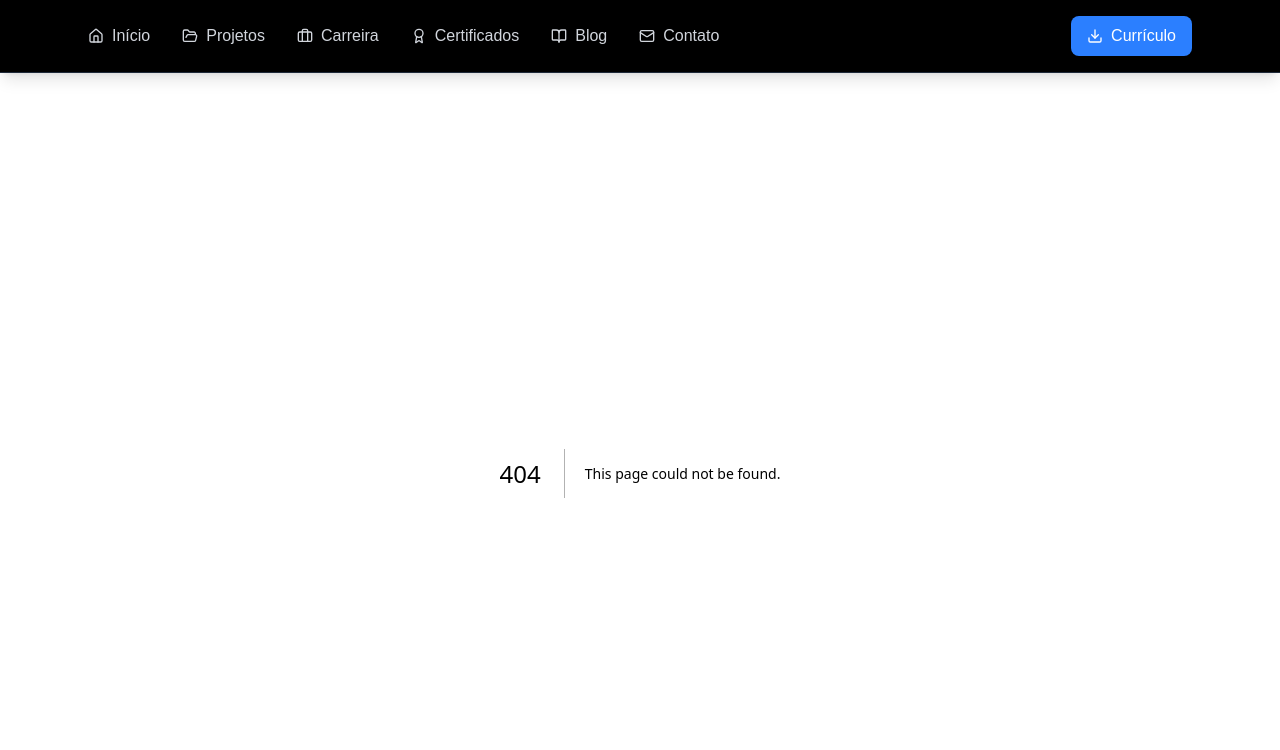
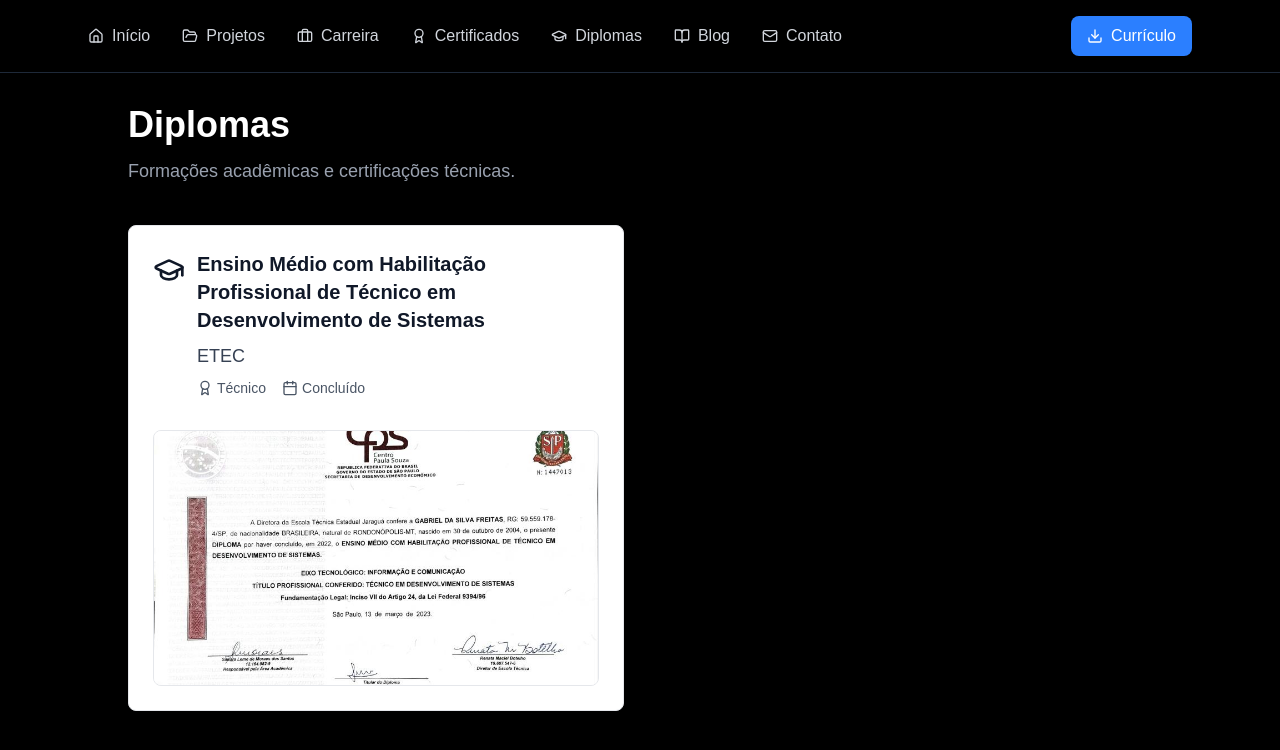
Before and after one commit to Freitassync/freitas-projetos, a Next.js app: page /diplomas in a window 1280 px wide. Before the commit this address had no page. Shown: the top 750 px of the page. Built offline with nearby package versions, Linux system fonts and the light colour scheme.

Commit message:
feat(diplomas): add diplomas page and improve README documentation

```diff
--- a/src/app/Navbar.tsx
+++ b/src/app/Navbar.tsx
@@ -1,5 +1,5 @@
 import Link from "next/link";
-import { Home, FolderOpen, Mail, BookOpen, Download, Award, Briefcase } from "lucide-react";
+import { Home, FolderOpen, Mail, BookOpen, Download, Award, Briefcase, GraduationCap } from "lucide-react";
 
 export default function Navbar() {
   return (
@@ -31,6 +31,12 @@ export default function Navbar() {
             </Link>
           </li>
           <li>
+            <Link href="/diplomas" className="flex items-center gap-2 text-gray-300 hover:text-white transition-colors">
+              <GraduationCap className="w-4 h-4" />
+              Diplomas
+            </Link>
+          </li>
+          <li>
             <Link href="/blog" className="flex items-center gap-2 text-gray-300 hover:text-white transition-colors">
               <BookOpen className="w-4 h-4" />
               Blog
--- a/src/app/carreira/page.tsx
+++ b/src/app/carreira/page.tsx
@@ -4,7 +4,7 @@ export default function CarreiraPage() {
   const experiencias = [
     {
       cargo: "Business Intelligence Analyst Jr.",
-      empresa: "Friboi",
+      empresa: "JBS",
       localizacao: "São Paulo, Brazil",
       periodo: "Jun 2024 - Presente",
       duracao: "1 ano 5 meses",
@@ -85,11 +85,11 @@ export default function CarreiraPage() {
         {/* Estatísticas */}
         <div className="grid grid-cols-1 md:grid-cols-3 gap-6 mt-12">
           <div className="bg-white rounded-lg shadow-lg p-6 border border-gray-200 text-center">
-            <div className="text-4xl font-bold text-gray-900 mb-2">1.5+</div>
+            <div className="text-4xl font-bold text-gray-900 mb-2">2+</div>
             <div className="text-gray-600">Anos de Experiência</div>
           </div>
           <div className="bg-white rounded-lg shadow-lg p-6 border border-gray-200 text-center">
-            <div className="text-4xl font-bold text-gray-900 mb-2">2</div>
+            <div className="text-4xl font-bold text-gray-900 mb-2">1</div>
             <div className="text-gray-600">Empresas</div>
           </div>
           <div className="bg-white rounded-lg shadow-lg p-6 border border-gray-200 text-center">
--- /dev/null
+++ b/src/app/diplomas/page.tsx
@@ -0,0 +1,60 @@
+import { GraduationCap, Calendar, Award } from 'lucide-react';
+import Image from 'next/image';
+
+export default function DiplomasPage() {
+  const diplomas = [
+    {
+      titulo: "Ensino Médio com Habilitação Profissional de Técnico em Desenvolvimento de Sistemas",
+      instituicao: "ETEC",
+      tipo: "Técnico",
+      ano: "Concluído",
+      imagem: "/diplomas/etec.jpg"
+    }
+  ];
+
+  return (
+    <main className="min-h-screen bg-black p-8">
+      <div className="max-w-5xl mx-auto animate-fade-in">
+        <div className="mb-10">
+          <h1 className="text-4xl font-bold text-white mb-3">Diplomas</h1>
+          <p className="text-lg text-gray-400">Formações acadêmicas e certificações técnicas.</p>
+        </div>
+
+        <div className="grid gap-8 md:grid-cols-2">
+          {diplomas.map((diploma, index) => (
+            <div key={index} className="bg-white rounded-lg shadow-lg p-6 border border-gray-200 hover:shadow-xl hover:scale-105 transition-all duration-300">
+              <div className="flex items-start gap-3 mb-4">
+                <GraduationCap className="w-8 h-8 text-gray-900 mt-1" />
+                <div className="flex-1">
+                  <h2 className="text-xl font-semibold text-gray-900 mb-2">{diploma.titulo}</h2>
+                  <p className="text-lg text-gray-700 font-medium mb-2">{diploma.instituicao}</p>
+                  <div className="flex items-center gap-4 text-gray-600 text-sm mb-4">
+                    <span className="flex items-center gap-1">
+                      <Award className="w-4 h-4" />
+                      {diploma.tipo}
+                    </span>
+                    <span className="flex items-center gap-1">
+                      <Calendar className="w-4 h-4" />
+                      {diploma.ano}
+                    </span>
+                  </div>
+                </div>
+              </div>
+
+              {diploma.imagem && (
+                <div className="relative w-full h-64 rounded-lg overflow-hidden border border-gray-200">
+                  <Image
+                    src={diploma.imagem}
+                    alt={`Diploma ${diploma.titulo}`}
+                    fill
+                    className="object-cover hover:scale-110 transition-transform duration-500"
+                  />
+                </div>
+              )}
+            </div>
+          ))}
+        </div>
+      </div>
+    </main>
+  );
+}
```
Also changed, not shown: public/diplomas/etec.jpg (added), 1 other file (tests, documents, lock files or other folders).
